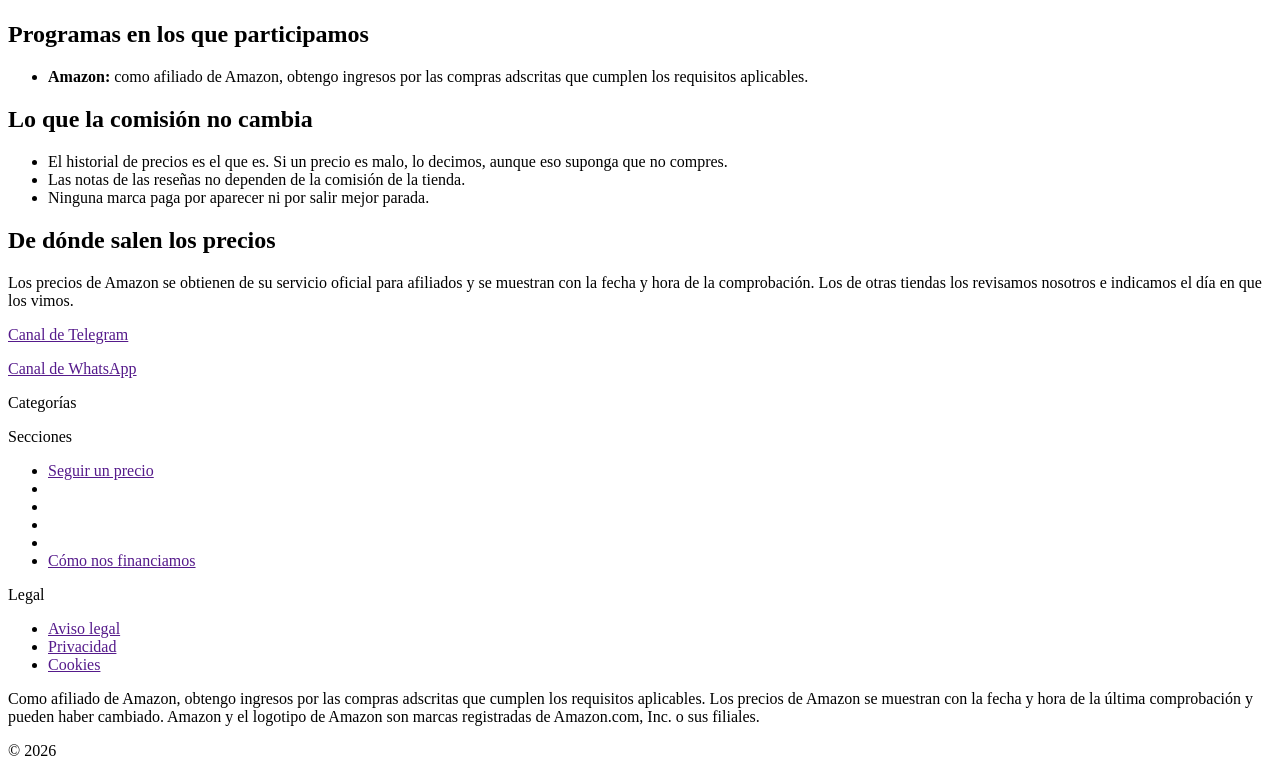
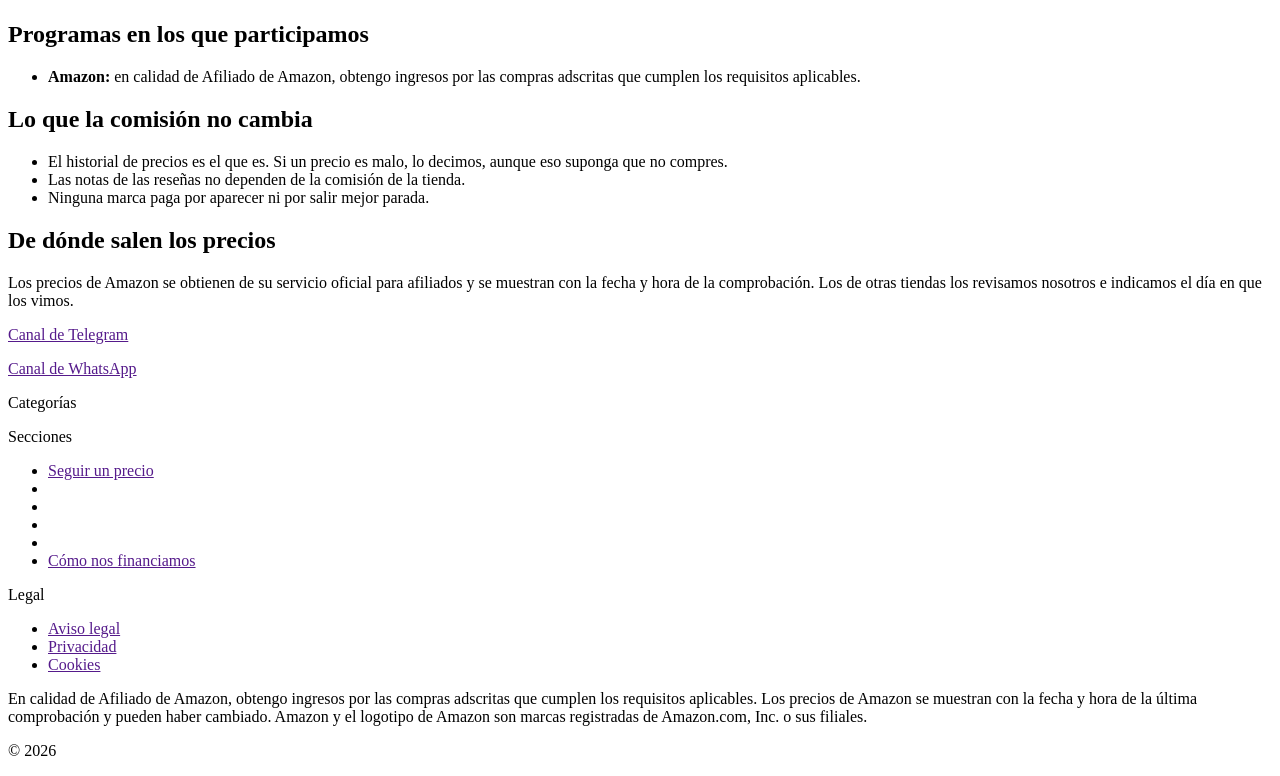
Before and after one commit to Floritt/radar-precios, a PHP site: template app/views/legal.php in a window 1280 px wide. Shown: the part 181-957 px from the top of the page. Run offline with PHP 8.4, Linux system fonts and the light colour scheme; the template is opened without the code that fills it, so the values that code supplies are empty; some libraries are stand-ins or nearby versions.

Commit message:
Frase de afiliado de Amazon con el texto exacto que pide el programa
Co-Authored-By: Claude Opus 5.5 <noreply@anthropic.com>
Claude-Session: https://claude.ai/code/session_01JRHzwD7KDXLoJbDWGuhsmE

```diff
--- a/app/views/layout.php
+++ b/app/views/layout.php
@@ -117,7 +117,7 @@ if ($counts['reviews']) { $links[] = ['resenas', 'Reseñas']; }
     </div>
   </div>
   <div class="wrap foot__note">
-    <p>Como afiliado de Amazon, obtengo ingresos por las compras adscritas que cumplen los requisitos aplicables. Los precios de Amazon se muestran con la fecha y hora de la última comprobación y pueden haber cambiado. Amazon y el logotipo de Amazon son marcas registradas de Amazon.com, Inc. o sus filiales.</p>
+    <p>En calidad de Afiliado de Amazon, obtengo ingresos por las compras adscritas que cumplen los requisitos aplicables. Los precios de Amazon se muestran con la fecha y hora de la última comprobación y pueden haber cambiado. Amazon y el logotipo de Amazon son marcas registradas de Amazon.com, Inc. o sus filiales.</p>
     <p>&copy; <?= date('Y') ?> <?= e(setting('legal_owner', site_name())) ?></p>
   </div>
 </footer>
--- a/app/views/legal.php
+++ b/app/views/legal.php
@@ -72,7 +72,7 @@ $domain = parse_url((string) config('base_url'), PHP_URL_HOST) ?: 'esta web';
     <p><?= e($site) ?> es gratuita para ti. Nos financiamos con los programas de afiliados de las tiendas que enlazamos: cuando compras después de pulsar uno de nuestros enlaces, la tienda nos paga una pequeña comisión. A ti te cuesta exactamente lo mismo.</p>
     <h2>Programas en los que participamos</h2>
     <ul>
-      <li><strong>Amazon:</strong> como afiliado de Amazon, obtengo ingresos por las compras adscritas que cumplen los requisitos aplicables.</li>
+      <li><strong>Amazon:</strong> en calidad de Afiliado de Amazon, obtengo ingresos por las compras adscritas que cumplen los requisitos aplicables.</li>
     </ul>
     <h2>Lo que la comisión no cambia</h2>
     <ul>
```
